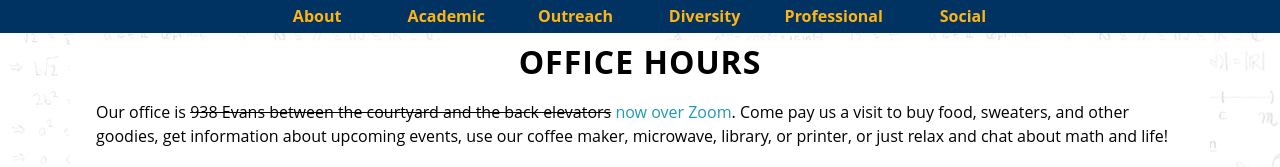
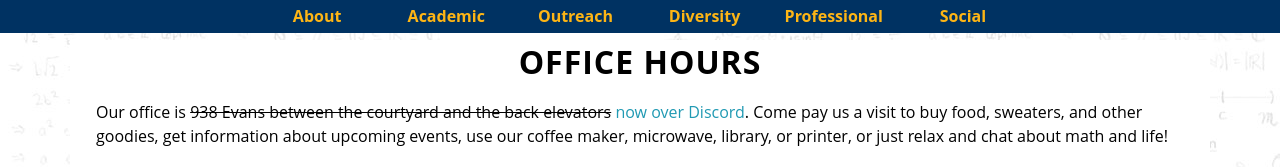
Before and after one commit to gituxedo/musa-website, a plain HTML site: page office.html in a window 1280 px wide. Shown: the top 167 px of the page. Drawn offline with nearby package versions, Linux system fonts and the light colour scheme.

Commit message:
updated OH to be over Discord

```diff
--- a/office.html
+++ b/office.html
@@ -87,7 +87,9 @@
   <!-- About Section -->
 <section id="office" class="content-section ">
   <h1>Office Hours</h1>
-  <p>Our office is <s>938 Evans between the courtyard and the back elevators</s> <a href="https://berkeley.zoom.us/j/96361471425">now over Zoom</a>. Come pay us a visit to buy food, sweaters, and other goodies, get information about upcoming events, use our coffee maker, microwave, library, or printer, or just relax and chat about math and life!</p>
+  <p>Our office is <s>938 Evans between the courtyard and the back elevators</s>
+  <!--<a href="https://berkeley.zoom.us/j/96361471425">now over Zoom</a> -->
+<a href="https://discord.com/invite/vRkva8Q">now over Discord</a>. Come pay us a visit to buy food, sweaters, and other goodies, get information about upcoming events, use our coffee maker, microwave, library, or printer, or just relax and chat about math and life!</p>
   <img src="img/office.png" class="banner">
   <h2>Hours</h2>
   <p>We're open from 12 PM to 5 PM on most weekdays. If you're looking for a particular officer, see our office hours below. To learn more about us, see our <a href="officers.html">list of officers</a>.</p>
```
